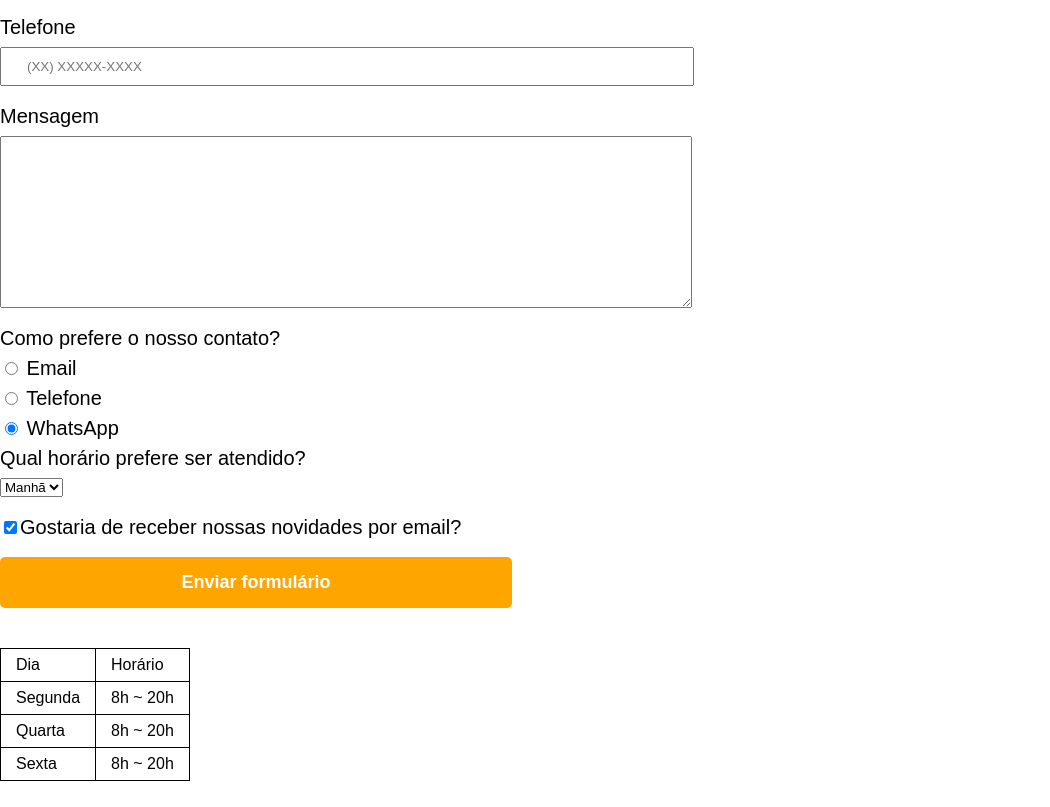
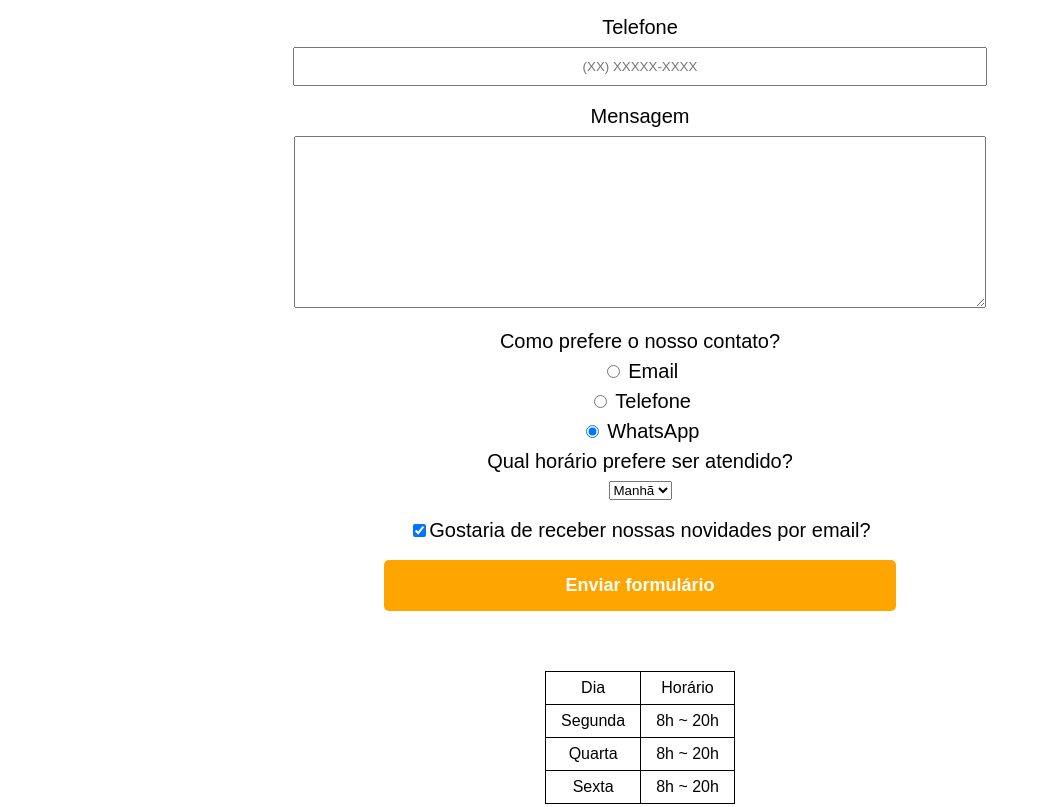
Before and after one commit to gabriel-martins96/barbeariaAlura, a plain HTML site: page contato.html in a window 1280 px wide. Shown: the part 494-1301 px from the top of the page, without its empty margins (0-1050 px from the left). Drawn offline with Linux system fonts and the light colour scheme.

Commit message:
contato arrumado

```diff
--- a/contato.html
+++ b/contato.html
@@ -22,7 +22,7 @@
 			</div>
 		</header>
 
-		<main>
+		<main class="centralizador">
 			<form>
 				<label for="nomesobrenome">Nome e sobrenome</label>
 				<input type="text" id="nomesobrenome" class="input-padrao" required>
--- a/style.css
+++ b/style.css
@@ -94,7 +94,8 @@ footer {
 	margin: 20px 0 0;
 }
 
-main {
+main, label, input {
+	text-align: center;
 
 }
 
@@ -109,10 +110,11 @@ form label, form legend {
 }
 
 .input-padrao {
-	display: block;
+	display: inline-block;
 	margin: 0 0 20px;
 	padding: 10px 25px;
 	width: 50%;
+	text-align: center;
 }
 
 .checkbox {
@@ -139,6 +141,8 @@ form label, form legend {
 
 table {
 	margin: 20px 0 40px;
+	text-align: center;
+	display: inline-block;
 }
 
 thead {
@@ -250,7 +254,7 @@ td, th {
 }
 
 @media screen and (max-width: 480px) {
-	.caixa, .principal, .conteudo-beneficios, .mapa-conteudo, .video {
+	.caixa, .principal, .conteudo-beneficios, .mapa-conteudo, .video, .centralizador{
 		width: auto;
 	}
 
```
